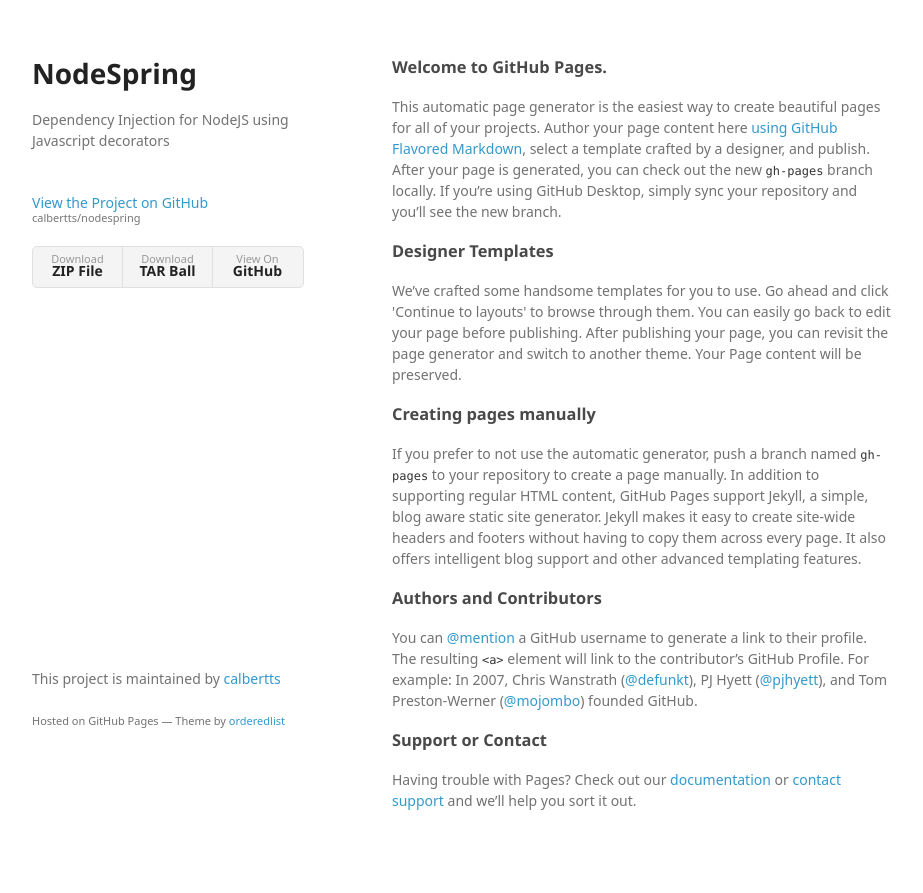
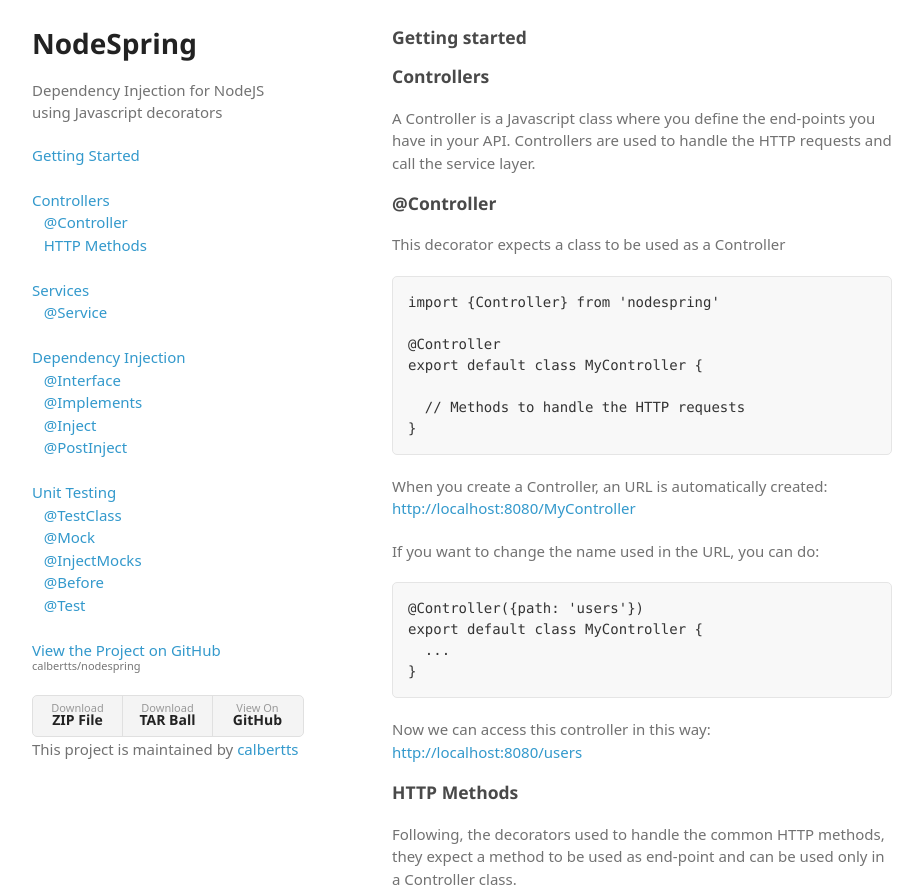
Before and after one commit to calbertts/nodespring, a plain HTML site: page index.html in a window 1280 px wide. Shown: the top 893 px of the page, without its empty margins (178-1101 px from the left). Drawn offline with Linux system fonts and the light colour scheme; a web font is replaced by a local one.

Commit message:
Updating documentation

```diff
--- a/index.html
+++ b/index.html
@@ -18,37 +18,30 @@
         <h1>NodeSpring</h1>
         <p>Dependency Injection for NodeJS using Javascript decorators</p>
 
-          <!--div style="height: 300px">
-            <a href="#getStarted">Get Started</a> <br/><br/>
-            <a href="#getStarted">Controllers</a> <br/>
-            <a href="#getStarted">&nbsp;&nbsp; @Controller</a> <br/>
-            <a href="#getStarted">&nbsp;&nbsp;&nbsp;@Get</a> <br/>
-            <a href="#getStarted">&nbsp;&nbsp;&nbsp;@Post</a> <br/>
-            <a href="#getStarted">&nbsp;&nbsp;&nbsp;@Put</a> <br/>
-            <a href="#getStarted">&nbsp;&nbsp;&nbsp;@Update</a> <br/>
-            <a href="#getStarted">&nbsp;&nbsp;&nbsp;@Delete</a> <br/><br/>
+        <div style="min-height: 450px;">
+          <a href="#getStarted">Getting Started</a> <br/><br/>
+          <a href="#controllers">Controllers</a> <br/>
+          <a href="#decController">&nbsp;&nbsp; @Controller</a> <br/>
+          <a href="#httpMethods">&nbsp;&nbsp;&nbsp;HTTP Methods</a> <br/><br/>
 
-            <a href="#getStarted">Services</a> <br/>
-            <a href="#getStarted">&nbsp;&nbsp; @Service</a> <br/><br/>
+          <a href="#services">Services</a> <br/>
+          <a href="#decService">&nbsp;&nbsp; @Service</a> <br/><br/>
 
-            <a href="#getStarted">Dependency Injection</a> <br/>
-            <a href="#getStarted">&nbsp;&nbsp;&nbsp;@Interface</a> <br/>
-            <a href="#getStarted">&nbsp;&nbsp;&nbsp;@Implements</a> <br/>
-            <a href="#getStarted">&nbsp;&nbsp;&nbsp;@Inject</a> <br/>
-            <a href="#getStarted">&nbsp;&nbsp;&nbsp;@PostInject</a> <br/><br/>
+          <a href="#dependencyInjection">Dependency Injection</a> <br/>
+          <a href="#decInterface">&nbsp;&nbsp;&nbsp;@Interface</a> <br/>
+          <a href="#decImplements">&nbsp;&nbsp;&nbsp;@Implements</a> <br/>
+          <a href="#decInject">&nbsp;&nbsp;&nbsp;@Inject</a> <br/>
+          <a href="#decPostInject">&nbsp;&nbsp;&nbsp;@PostInject</a> <br/><br/>
 
-            <a href="#getStarted">Unit Testing</a> <br/>
-            <a href="#getStarted">&nbsp;&nbsp;&nbsp;@TestClass</a> <br/>
-            <a href="#getStarted">&nbsp;&nbsp;&nbsp;@Mock</a> <br/>
-            <a href="#getStarted">&nbsp;&nbsp;&nbsp;@InjectMocks</a> <br/>
-            <a href="#getStarted">&nbsp;&nbsp;&nbsp;@Before</a> <br/>
-            <a href="#getStarted">&nbsp;&nbsp;&nbsp;@Test</a> <br/>
-          </div-->
-
+          <a href="#unitTesting">Unit Testing</a> <br/>
+          <a href="#decTestClass">&nbsp;&nbsp;&nbsp;@TestClass</a> <br/>
+          <a href="#decMock">&nbsp;&nbsp;&nbsp;@Mock</a> <br/>
+          <a href="#decInjectMocks">&nbsp;&nbsp;&nbsp;@InjectMocks</a> <br/>
+          <a href="#decBefore">&nbsp;&nbsp;&nbsp;@Before</a> <br/>
+          <a href="#decTest">&nbsp;&nbsp;&nbsp;@Test</a> <br/>
+        </div>
         <br />
-
         <p class="view"><a href="https://github.com/calbertts/nodespring">View the Project on GitHub <small>calbertts/nodespring</small></a></p>
-
 
         <ul>
           <li><a href="https://github.com/calbertts/nodespring/zipball/master">Download <strong>ZIP File</strong></a></li>
@@ -58,33 +51,126 @@
       </header>
       <section>
         <h3>
-<a id="welcome-to-github-pages" class="anchor" href="#welcome-to-github-pages" aria-hidden="true"><span aria-hidden="true" class="octicon octicon-link"></span></a>Welcome to GitHub Pages.</h3>
-
-<p>This automatic page generator is the easiest way to create beautiful pages for all of your projects. Author your page content here <a href="https://guides.github.com/features/mastering-markdown/">using GitHub Flavored Markdown</a>, select a template crafted by a designer, and publish. After your page is generated, you can check out the new <code>gh-pages</code> branch locally. If you’re using GitHub Desktop, simply sync your repository and you’ll see the new branch.</p>
+          <a id="getStarted" class="anchor" href="#" aria-hidden="true"><span aria-hidden="true" class="octicon octicon-link"></span></a>
+          Getting started
+        </h3>
 
         <h3>
-<a id="designer-templates" class="anchor" href="#designer-templates" aria-hidden="true"><span aria-hidden="true" class="octicon octicon-link"></span></a>Designer Templates</h3>
+          <a id="controllers" class="anchor" href="#" aria-hidden="true"><span aria-hidden="true" class="octicon octicon-link"></span></a>
+          Controllers
+        </h3>
 
-<p>We’ve crafted some handsome templates for you to use. Go ahead and click 'Continue to layouts' to browse through them. You can easily go back to edit your page before publishing. After publishing your page, you can revisit the page generator and switch to another theme. Your Page content will be preserved.</p>
+        <p>
+          A Controller is a Javascript class where you define the end-points you have in your API.
+          Controllers are used to handle the HTTP requests and call the service layer.
+        </p>
 
         <h3>
-<a id="creating-pages-manually" class="anchor" href="#creating-pages-manually" aria-hidden="true"><span aria-hidden="true" class="octicon octicon-link"></span></a>Creating pages manually</h3>
+        <a id="decController" class="anchor" href="#" aria-hidden="true"><span aria-hidden="true" class="octicon octicon-link"></span></a>
+          @Controller
+        </h3>
 
-<p>If you prefer to not use the automatic generator, push a branch named <code>gh-pages</code> to your repository to create a page manually. In addition to supporting regular HTML content, GitHub Pages support Jekyll, a simple, blog aware static site generator. Jekyll makes it easy to create site-wide headers and footers without having to copy them across every page. It also offers intelligent blog support and other advanced templating features.</p>
+        <p>This decorator expects a class to be used as a Controller</p>
+        <pre class="prettyprint lang-js" style="padding: 15px; border: 1px solid #e5e5e5">import {Controller} from 'nodespring'
+
+@Controller
+export default class MyController {
+
+  // Methods to handle the HTTP requests
+}</pre>
+
+        <p>When you create a Controller, an URL is automatically created: <a href="#">http://localhost:8080/MyController</a></p>
+        <p>If you want to change the name used in the URL, you can do:</p>
+        <pre class="prettyprint lang-js" style="padding: 15px; border: 1px solid #e5e5e5">
+@Controller({path: 'users'})
+export default class MyController {
+  ...
+}</pre>
+
+        <p>Now we can access this controller in this way: <a href="#">http://localhost:8080/users</a></p>
 
         <h3>
-<a id="authors-and-contributors" class="anchor" href="#authors-and-contributors" aria-hidden="true"><span aria-hidden="true" class="octicon octicon-link"></span></a>Authors and Contributors</h3>
+        <a id="httpMethods" class="anchor" href="#" aria-hidden="true"><span aria-hidden="true" class="octicon octicon-link"></span></a>
+          HTTP Methods
+        </h3>
 
-<p>You can <a href="https://help.github.com/articles/basic-writing-and-formatting-syntax/#mentioning-users-and-teams" class="user-mention">@mention</a> a GitHub username to generate a link to their profile. The resulting <code>&lt;a&gt;</code> element will link to the contributor’s GitHub Profile. For example: In 2007, Chris Wanstrath (<a href="https://github.com/defunkt" class="user-mention">@defunkt</a>), PJ Hyett (<a href="https://github.com/pjhyett" class="user-mention">@pjhyett</a>), and Tom Preston-Werner (<a href="https://github.com/mojombo" class="user-mention">@mojombo</a>) founded GitHub.</p>
+        <p>
+          Following, the decorators used to handle the common HTTP methods, they expect a method to be used as end-point and can be used only
+          in a Controller class.
+        </p>
+
+        <pre class="prettyprint lang-js" style="padding: 15px; border: 1px solid #e5e5e5">import {Controller, Post, Get} from 'nodespring'
+
+@Controller
+export default class MyController {
+
+  @Get
+  getMessage() {
+    return "Message from MyController"
+  }
+
+  @Post
+  getGreet(name) {
+    return "Hi " + name
+  }
+}</pre>
+        <p>Also if you want to return a JSON or any other kind of contentType, you can do:</p>
+
+        <pre class="prettyprint lang-js" style="padding: 15px; border: 1px solid #e5e5e5">
+@Post({contentType: 'application/json'})
+getJSONObject(id, name) {
+  return {
+    id: id,
+    userName: name
+  }
+}</pre>
+
+        <p>Each method is an end-point: </p>
+        <a href="#">http://localhost:8080/MyController/getMessage</a>
+        <a href="#">http://localhost:8080/MyController/getJSONObject</a>
+
+        <br/><br/>
+
+        <p>Also, there are decorators to the other HTTP methods: </p>
+        <p><b>&nbsp;&nbsp;&nbsp;&nbsp;@Put, @Delete, @Update</b></p>
 
         <h3>
-<a id="support-or-contact" class="anchor" href="#support-or-contact" aria-hidden="true"><span aria-hidden="true" class="octicon octicon-link"></span></a>Support or Contact</h3>
+        <a id="services" class="anchor" href="#" aria-hidden="true"><span aria-hidden="true" class="octicon octicon-link"></span></a>
+          Services
+        </h3>
 
-<p>Having trouble with Pages? Check out our <a href="https://help.github.com/pages">documentation</a> or <a href="https://github.com/contact">contact support</a> and we’ll help you sort it out.</p>
+        <p>
+          A Service is a Javascript class where you define the methods to access to a specific module of your application, let's understand
+          a module as a unit on your business logic, don't think on NodeJS modules, let's assume that a module is a set of NodeJS modules which
+          have a specific responsibility.
+          <br/><br/>
+          These modules usually need to communicate each other, but isn't a good practice to call directly a module from other one, it's preferable
+          to have a Service layer where this communication is defined.
+        </p>
+
+        <h3>
+        <a id="decService" class="anchor" href="#" aria-hidden="true"><span aria-hidden="true" class="octicon octicon-link"></span></a>
+          @Service
+        </h3>
+
+        <p>
+          This decoractor expects a class to be used as a Service, all the services are <i>singleton</i>, it means, only one instance
+          of this class is going to be created and shared through all the application.
+          <br/><br/>
+          Each time a Service is <a href="#dependencyInjection">injected</a>, the unique instance is used, that's why all the Services
+          have to be <i>stateless</i>.
+        </p>
+
+        <pre class="prettyprint lang-js" style="padding: 15px; border: 1px solid #e5e5e5">import {Service} from 'nodespring'
+
+@Service
+export default class MyService {
+
+  // Methods to communicate with the module
+}</pre>
       </section>
       <footer>
         <p>This project is maintained by <a href="https://github.com/calbertts">calbertts</a></p>
-        <p><small>Hosted on GitHub Pages &mdash; Theme by <a href="https://github.com/orderedlist">orderedlist</a></small></p>
       </footer>
     </div>
     <script src="javascripts/scale.fix.js"></script>
@@ -98,6 +184,6 @@
       pageTracker._trackPageview();
       } catch(err) {}
     </script>
-
+    <script src="https://cdn.rawgit.com/google/code-prettify/master/loader/run_prettify.js"></script>
   </body>
 </html>
--- a/stylesheets/styles.css
+++ b/stylesheets/styles.css
@@ -56,8 +56,8 @@
 
 body {
   background-color: #fff;
-  padding:50px;
-  font: 14px/1.5 "Noto Sans", "Helvetica Neue", Helvetica, Arial, sans-serif;
+  padding:20px;
+  font: 15px/1.5 "Noto Sans", "Helvetica Neue", Helvetica, Arial, sans-serif;
   color:#727272;
   font-weight:400;
 }
@@ -244,7 +244,7 @@
   width:270px;
   float:left;
   position:fixed;
-  bottom:50px;
+  bottom:20px;
   -webkit-font-smoothing:subpixel-antialiased;
 }
 
@@ -278,8 +278,8 @@
 
   header ul {
     position:relative;
-    right:50px;
-    top:52px;
+    /*right:50px;
+    top:52px;*/
   }
 }
 
@@ -322,3 +322,7 @@
     color:#444;
   }
 }
+
+pre {
+  font-size: 14px;
+}
```
Also changed, not shown: params.json (+1 -1 lines). Lines whose indentation alone changed are shown as unchanged.
